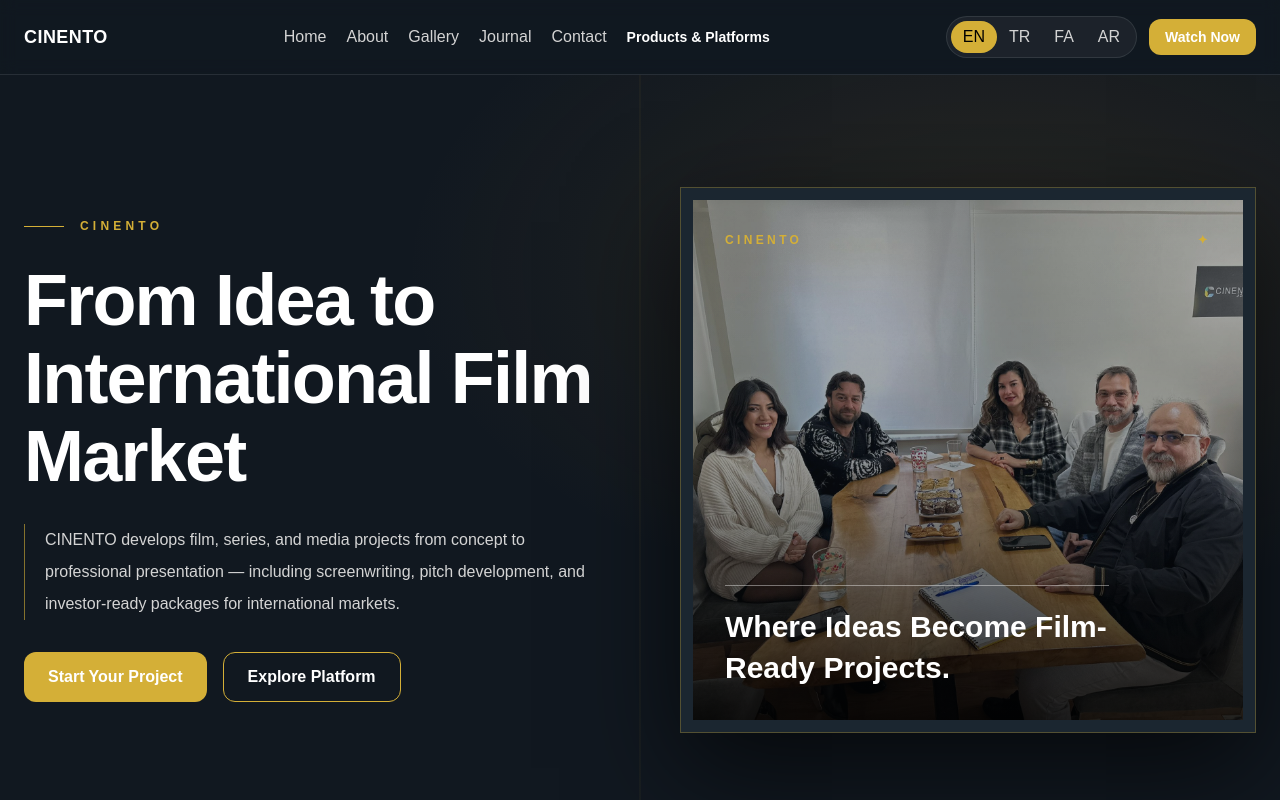
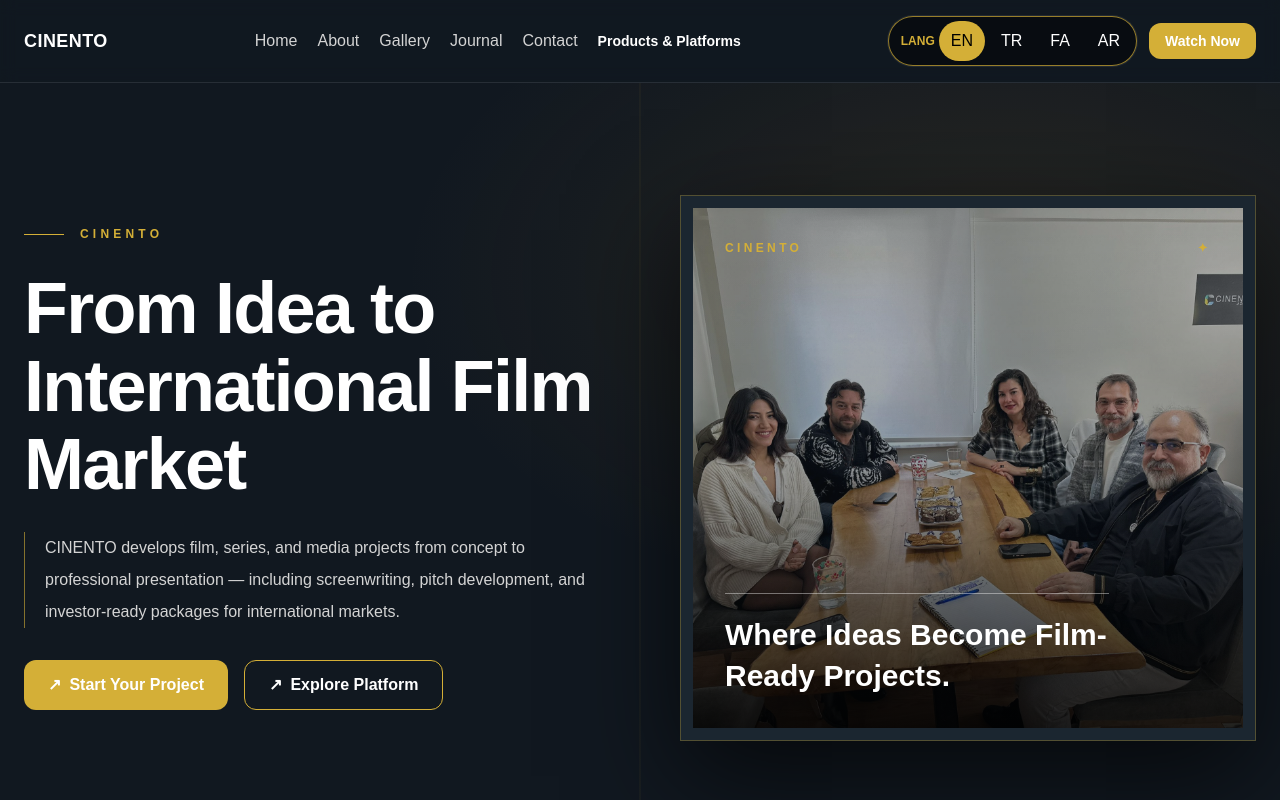
Before and after one commit to mrcint19-alt/cinento-production, a Next.js app: page /en in a window 1280 px wide. Shown: the top 800 px of the page. Built offline with nearby package versions, Linux system fonts and the light colour scheme.

Commit message:
fix(website): clarify language selector and hero icons

```diff
--- a/app/[lang]/page.tsx
+++ b/app/[lang]/page.tsx
@@ -324,8 +324,8 @@ export default function HomePage() {
   const content = useMemo(() => mergeHomepageContent(CONTENT[lang], dynamicContent), [lang, dynamicContent]);
   const primaryHeroLink = heroLink(content.hero.primaryCtaHref, lang, "watch");
   const secondaryHeroLink = heroLink(content.hero.secondaryCtaHref, lang, "/platforms");
-  const primaryHeroIcon = heroIcon(content.hero.primaryCtaIcon);
-  const secondaryHeroIcon = heroIcon(content.hero.secondaryCtaIcon);
+  const primaryHeroIcon = heroIcon(content.hero.primaryCtaIcon ?? "arrow");
+  const secondaryHeroIcon = heroIcon(content.hero.secondaryCtaIcon ?? "arrow");
   const heroSlides = visibleHeroSlides(content.hero.slides);
   const currentSlide = heroSlides.length ? heroSlides[activeSlideIndex % heroSlides.length] : null;
 
@@ -505,12 +505,13 @@ export default function HomePage() {
             </a>
           </nav>
 
-          <div className="flex items-center gap-3">
-            <div className="flex rounded-full border border-white/10 bg-white/5 p-1">
-              <button aria-label="English" aria-current={lang === "en" ? "page" : undefined} onClick={() => handleLanguageSwitch("en")} className={`rounded-full px-3 py-1 text-xs font-medium transition ${lang === "en" ? "bg-[var(--site-accent)] text-black" : "text-neutral-300 hover:text-white"}`}>EN</button>
-              <button aria-label="Türkçe" aria-current={lang === "tr" ? "page" : undefined} onClick={() => handleLanguageSwitch("tr")} className={`rounded-full px-3 py-1 text-xs font-medium transition ${lang === "tr" ? "bg-[var(--site-accent)] text-black" : "text-neutral-300 hover:text-white"}`}>TR</button>
-              <button aria-label="فارسی" aria-current={lang === "fa" ? "page" : undefined} onClick={() => handleLanguageSwitch("fa")} className={`rounded-full px-3 py-1 text-xs font-medium transition ${lang === "fa" ? "bg-[var(--site-accent)] text-black" : "text-neutral-300 hover:text-white"}`}>FA</button>
-              <button aria-label="العربية" aria-current={lang === "ar" ? "page" : undefined} onClick={() => handleLanguageSwitch("ar")} className={`rounded-full px-3 py-1 text-xs font-medium transition ${lang === "ar" ? "bg-[var(--site-accent)] text-black" : "text-neutral-300 hover:text-white"}`}>AR</button>
+          <div className="flex flex-wrap items-center gap-3">
+            <div role="group" aria-label="Language / زبان" className="flex items-center gap-1 rounded-full border border-[var(--site-accent)]/70 bg-black/45 p-1 shadow-[0_0_0_1px_rgba(255,255,255,.08)]">
+              <span aria-hidden="true" className="ps-2 text-xs font-bold text-[var(--site-accent)]">{lang === "fa" ? "زبان" : lang === "ar" ? "اللغة" : lang === "tr" ? "DİL" : "LANG"}</span>
+              <button type="button" aria-label="English" aria-current={lang === "en" ? "page" : undefined} onClick={() => handleLanguageSwitch("en")} className={`rounded-full px-3 py-2 text-sm font-semibold transition ${lang === "en" ? "bg-[var(--site-accent)] text-black" : "text-white hover:bg-white/15"}`}>EN</button>
+              <button type="button" aria-label="Türkçe" aria-current={lang === "tr" ? "page" : undefined} onClick={() => handleLanguageSwitch("tr")} className={`rounded-full px-3 py-2 text-sm font-semibold transition ${lang === "tr" ? "bg-[var(--site-accent)] text-black" : "text-white hover:bg-white/15"}`}>TR</button>
+              <button type="button" aria-label="فارسی" aria-current={lang === "fa" ? "page" : undefined} onClick={() => handleLanguageSwitch("fa")} className={`rounded-full px-3 py-2 text-sm font-semibold transition ${lang === "fa" ? "bg-[var(--site-accent)] text-black" : "text-white hover:bg-white/15"}`}>FA</button>
+              <button type="button" aria-label="العربية" aria-current={lang === "ar" ? "page" : undefined} onClick={() => handleLanguageSwitch("ar")} className={`rounded-full px-3 py-2 text-sm font-semibold transition ${lang === "ar" ? "bg-[var(--site-accent)] text-black" : "text-white hover:bg-white/15"}`}>AR</button>
             </div>
 
             <a href={WATCH_URL} target="_blank" rel="noopener noreferrer" className="rounded-xl bg-[var(--site-accent)] px-4 py-2 text-sm font-semibold text-black transition hover:opacity-90">
```
